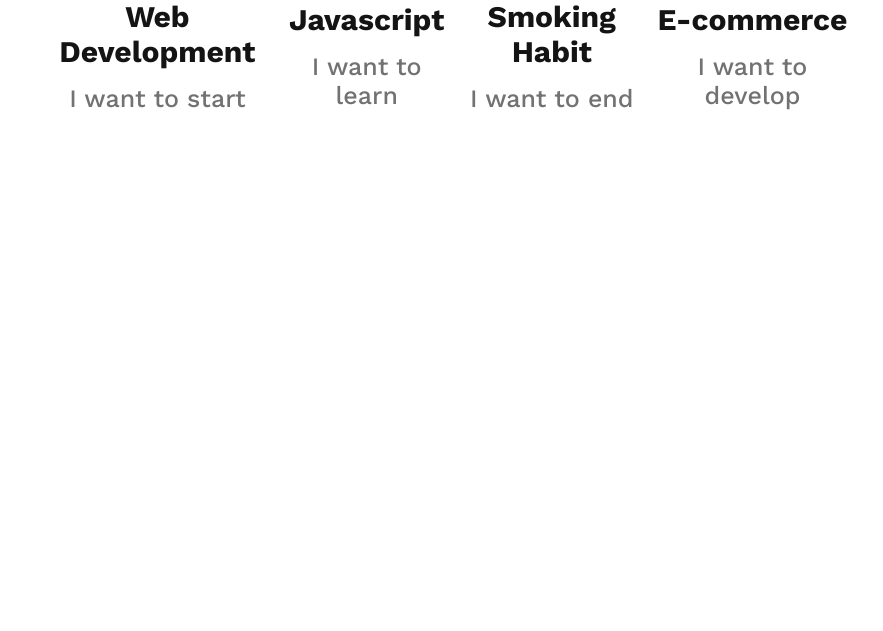
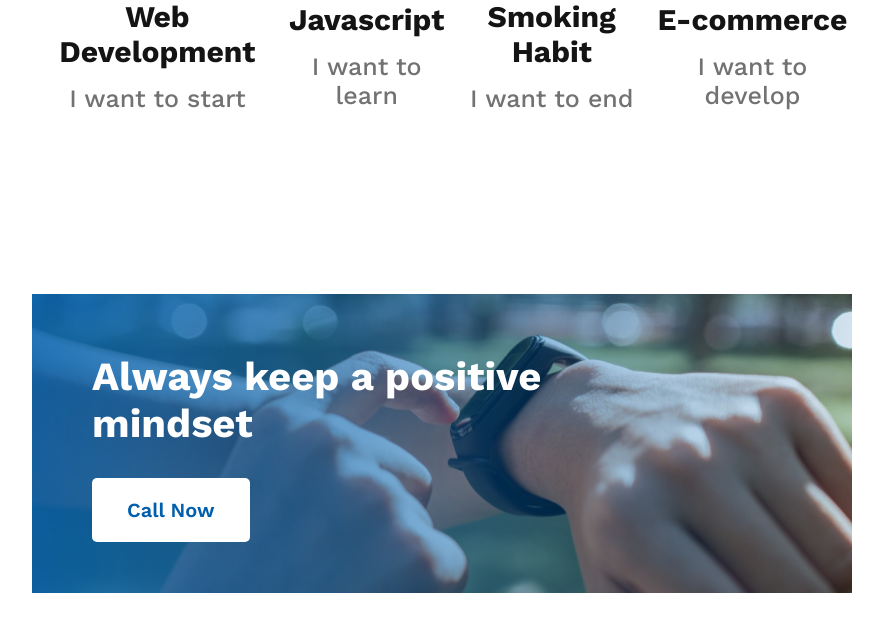
Before and after one commit to NikhilSarker/HTML-New-Year, a plain HTML site: page index.html in a window 1280 px wide. Shown: the part 2018-2649 px from the top of the page, without its empty margins (198-1081 px from the left). Before the commit the page ends 2311 px from the top, so only its background shows below. Drawn offline with nearby package versions, Linux system fonts and the light colour scheme.

Commit message:
My mindset part added

```diff
--- a/css/style.css
+++ b/css/style.css
@@ -93,7 +93,8 @@ body{
 
 /* MY PLAN PART START */
 #my_plan{
-  padding: 130px 230px;
+  padding: 0px 230px;
+  padding-top: 130px;
 }
 .my_plan_container{
   display: flex;
@@ -123,3 +124,43 @@ body{
   padding-top: 15px;
 
 }
+
+/* MINDSET PART START */
+.mindset_container{
+  height: 300px;
+  background: url('../images/watch.png') no-repeat center / cover;
+  margin: 130px 230px;
+  position: relative;
+}
+.mindset_text{
+  height: 300px;
+  background: url('../images/gradient1.png') no-repeat center / cover;
+}
+.mindset_text h3{
+  position: absolute;
+  top: 60px;
+  left: 60px;
+  color: #FFF;
+  font-size: 40px;
+  font-weight: 700;
+
+
+}
+.callNow_btn{
+  margin-top: 25px;
+  position: absolute;
+  top: 160px;
+  left: 60px;
+
+}
+.mindset_text a{
+  padding: 20px 35px;
+  color: #005FAC;
+  text-align: center;
+  font-size: 20px;
+  font-weight: 600;
+  border-radius: 5px;
+  background: #FFF;
+  text-decoration: none;
+  border: none;
+}
--- a/index.html
+++ b/index.html
@@ -89,6 +89,14 @@
           </div>
         </div>
       </section>
+      <section>
+        <div class="mindset_container">
+          <div class="mindset_text">
+            <h3>Always keep a positive <br>mindset</h3>
+            <a class="callNow_btn" href="#">Call Now</a>
+          </div>
+        </div>
+      </section>
     </main>
     <footer></footer>
   </body>
```
